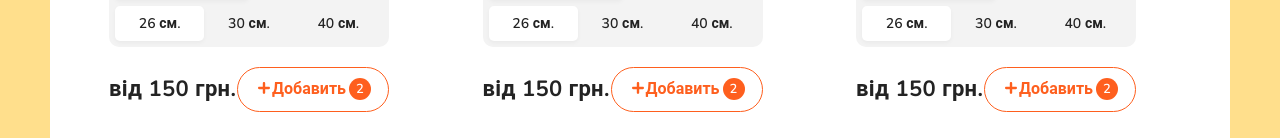
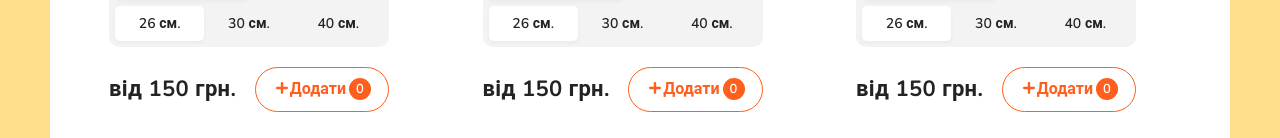
Before and after one commit to KhromenkoDaniel/react-pizza, a React (Create React App) app: page / in a window 1280 px wide. Shown: the part 662-800 px from the top of the page. Built offline with nearby package versions, Linux system fonts and the light colour scheme.

Commit message:
Added state and props destructuring in PizzaCard

```diff
--- a/src/src/components/PizzaCard.jsx
+++ b/src/src/components/PizzaCard.jsx
@@ -1,4 +1,8 @@
-function PizzaCard(props) {
+import React from 'react'
+
+function PizzaCard({title, price}) {
+             const [pizzaCount,setPizzaCount] = React.useState(0);
+             const ClickOnAdd = () => {setPizzaCount(pizzaCount+1);}
 
     return(
         <div className="pizza-card">
@@ -7,7 +11,7 @@ function PizzaCard(props) {
       src="https://dodopizza-a.akamaihd.net/static/Img/Products/Pizza/ru-RU/b750f576-4a83-48e6-a283-5a8efb68c35d.jpg"
       alt="Pizza"
     />
-    <h4 className="pizza-card__title">{props.title}</h4>
+    <h4 className="pizza-card__title">{title}</h4>
     <div className="pizza-card__selector">
       <ul>
         <li className="active">тонкое</li>
@@ -20,8 +24,8 @@ function PizzaCard(props) {
       </ul>
     </div>
     <div className="pizza-card__bottom">
-      <div className="pizza-card__price">від {props.price} грн.</div>
-      <div className="button button--outline button--add">
+      <div className="pizza-card__price">від {price} грн.</div>
+      <button onClick={() => ClickOnAdd()} className="button button--outline button--add">
         <svg
           width="12"
           height="12"
@@ -34,9 +38,9 @@ function PizzaCard(props) {
             fill="white"
           />
         </svg>
-        <span>Добавить</span>
-        <i>2</i>
-      </div>
+        <span>Додати</span>
+        <i>{pizzaCount}</i>
+      </button>
     </div>
   </div>);
 }
--- a/src/src/components/_all.scss
+++ b/src/src/components/_all.scss
@@ -2,4 +2,4 @@
 @import './button';
 @import './categories';
 @import './sort';
-@import './pizza-block';
+@import './pizza-card';
--- a/src/src/components/_pizza-card.scss
+++ b/src/src/components/_pizza-card.scss
@@ -1,6 +1,6 @@
 @import 'variables';
 
-.pizza-block {
+.pizza-card {
   width: 280px;
   text-align: center;
   margin-bottom: 65px;
```
Also changed, not shown: src/App.js (+20 -20 lines).
